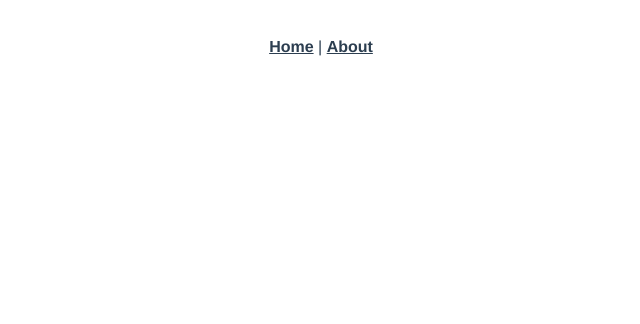
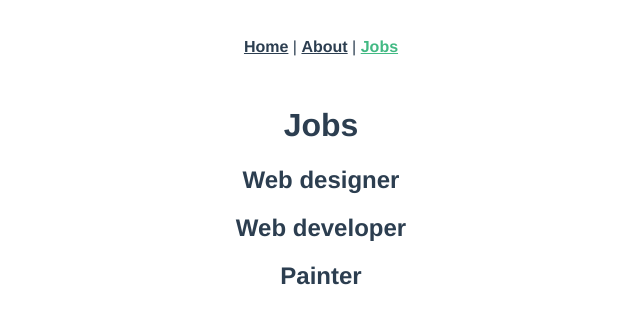
Before and after one commit to Kirill222/vue_router_basics, a Vue app: page /jobs in a window 1280 px wide. Before the commit this address had no page. Shown: the top 324 px of the page, without its empty margins (319-959 px from the left). Built offline with nearby package versions, Linux system fonts and the light colour scheme.

Commit message:
3 Jobs page created. 'views ' folder - for pages, 'components' folder - for reusable components

```diff
--- a/src/App.vue
+++ b/src/App.vue
@@ -1,7 +1,8 @@
 <template>
   <div id="nav">
     <router-link to="/">Home</router-link> |
-    <router-link :to="{name: 'About'}">About</router-link>
+    <router-link :to="{name: 'About'}">About</router-link> |
+    <router-link :to="{name: 'Jobs'}">Jobs</router-link>
   </div>
   <router-view/>
 </template>
--- a/src/router/index.js
+++ b/src/router/index.js
@@ -1,17 +1,23 @@
 import { createRouter, createWebHistory } from 'vue-router'
 import Home from '../views/Home.vue'
 import About from '../views/About.vue'
+import Jobs from '../views/jobs/Jobs.vue'
 
 const routes = [
   {
     path: '/',
     name: 'Home',
-    component: Home
+    component: Home,
   },
   {
     path: '/about',
     name: 'About',
     component: About,
+  },
+  {
+    path: '/jobs',
+    name: 'Jobs',
+    component: Jobs,
   }
 ]
 
--- /dev/null
+++ b/src/views/jobs/Jobs.vue
@@ -0,0 +1,24 @@
+<template>
+    <h1>Jobs</h1>
+    <div v-for="job in jobs" :key="job.id">
+        <h2>{{job.title}}</h2>
+    </div>
+</template>
+
+<script>
+export default {
+    data() {
+        return {
+            jobs: [
+                {title: 'Web designer', id: 1, details: 'lorem'},
+                {title: 'Web developer', id: 2, details: 'lorem2'},
+                {title: 'Painter', id: 3, details: 'lorem3'},
+            ]
+        }
+    }
+}
+</script>
+
+<style>
+
+</style>
```
